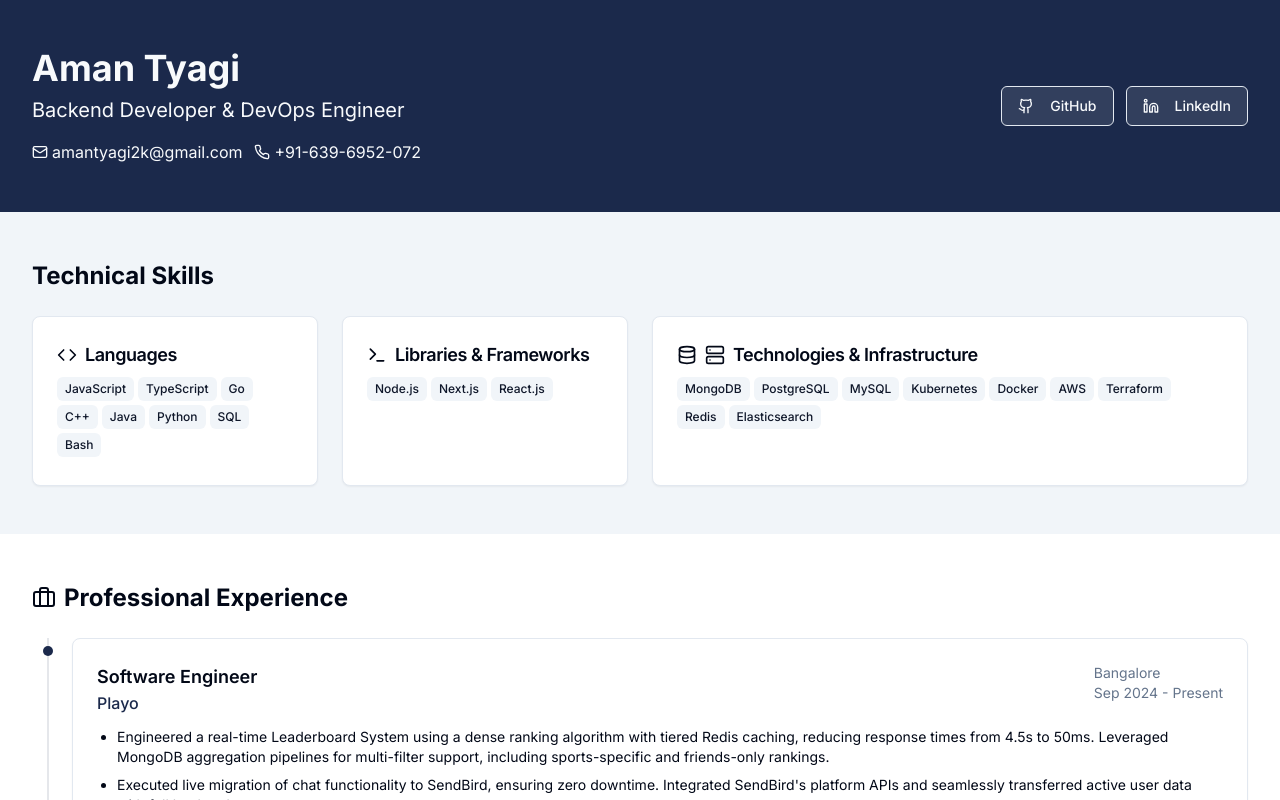
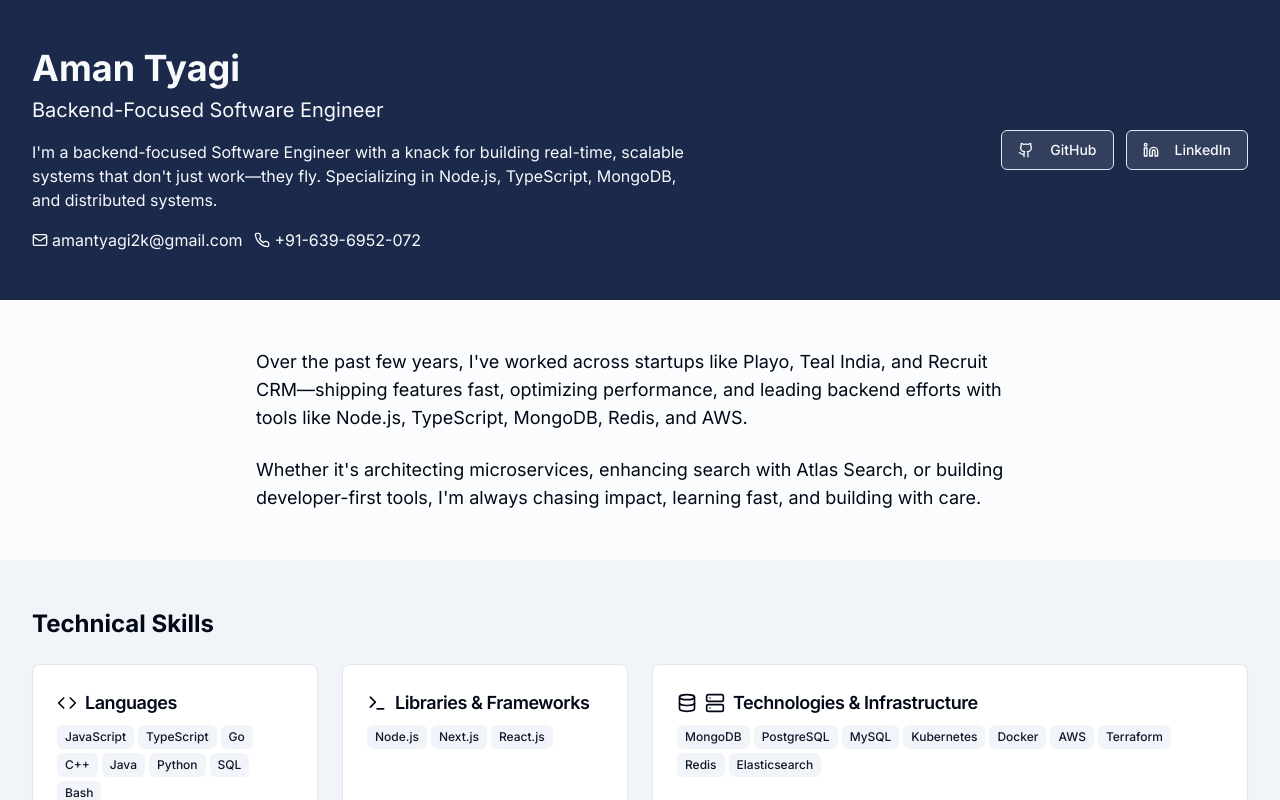
Before and after one commit to amantyagi22/aman-tyagi-journey, a React (Vite) app: page / in a window 1280 px wide. Shown: the top 800 px of the page. Built offline with nearby package versions, Linux system fonts and the light colour scheme.

Commit message:
Refactor: Update bio and description
Update the bio and description in the header and footer to reflect the user's updated professional summary.

```diff
--- a/src/components/Footer.tsx
+++ b/src/components/Footer.tsx
@@ -12,7 +12,7 @@ const Footer = () => {
             <p>&copy; {currentYear} Aman Tyagi. All Rights Reserved.</p>
           </div>
           <div className="mt-2 md:mt-0">
-            <p>Backend Developer & DevOps Engineer</p>
+            <p>Backend-Focused Software Engineer</p>
           </div>
         </div>
       </div>
--- a/src/components/Header.tsx
+++ b/src/components/Header.tsx
@@ -10,7 +10,11 @@ const Header = () => {
         <div className="grid grid-cols-1 md:grid-cols-3 gap-6 items-center">
           <div className="md:col-span-2">
             <h1 className="text-3xl md:text-4xl font-bold mb-2">Aman Tyagi</h1>
-            <p className="text-lg md:text-xl mb-4">Backend Developer & DevOps Engineer</p>
+            <p className="text-lg md:text-xl mb-4">Backend-Focused Software Engineer</p>
+            <p className="text-sm md:text-base mb-4 max-w-2xl">
+              I'm a backend-focused Software Engineer with a knack for building real-time, scalable systems that don't just work—they fly.
+              Specializing in Node.js, TypeScript, MongoDB, and distributed systems.
+            </p>
             <div className="flex flex-wrap items-center gap-3">
               <div className="flex items-center gap-1">
                 <Mail size={16} />
--- a/src/pages/Index.tsx
+++ b/src/pages/Index.tsx
@@ -12,6 +12,20 @@ const Index = () => {
     <div className="min-h-screen flex flex-col">
       <Header />
       <main className="flex-grow">
+        <section className="py-12 bg-secondary/30">
+          <div className="container">
+            <div className="max-w-3xl mx-auto">
+              <p className="text-lg mb-6">
+                Over the past few years, I've worked across startups like Playo, Teal India, and Recruit CRM—shipping features fast,
+                optimizing performance, and leading backend efforts with tools like Node.js, TypeScript, MongoDB, Redis, and AWS.
+              </p>
+              <p className="text-lg">
+                Whether it's architecting microservices, enhancing search with Atlas Search, or building developer-first tools,
+                I'm always chasing impact, learning fast, and building with care.
+              </p>
+            </div>
+          </div>
+        </section>
         <SkillsSection />
         <ExperienceTimeline />
         <EducationSection />
```
